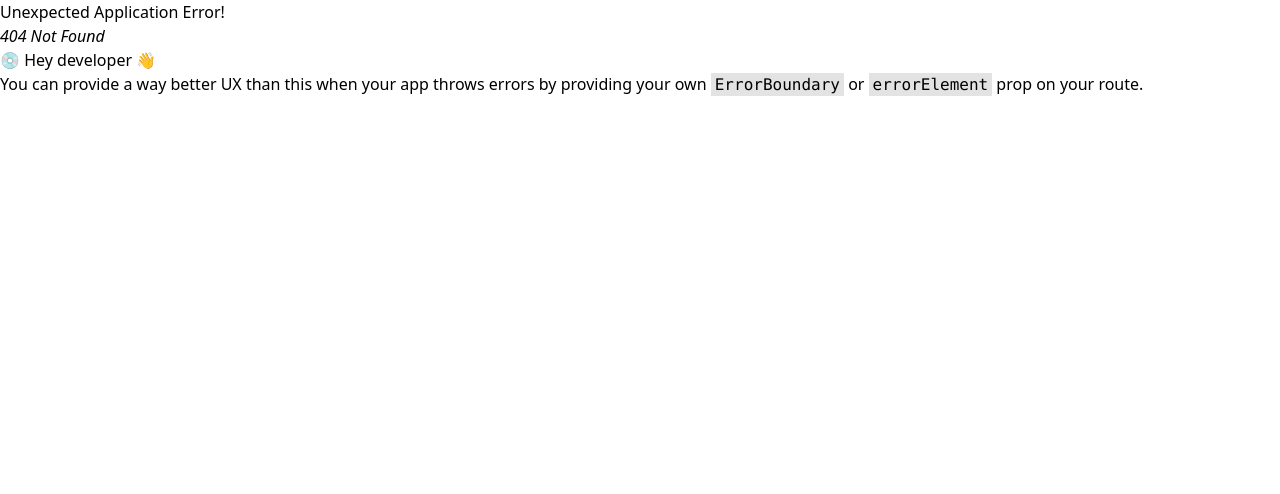
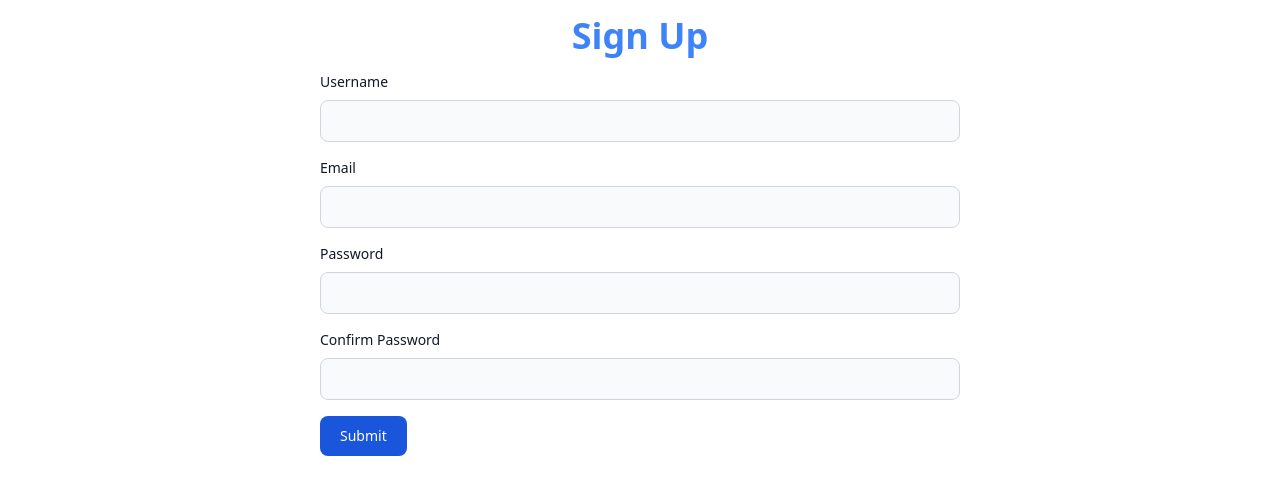
Before and after one commit to sangsokea/react-tailwindcss, a React (Vite) app: page /signup in a window 1280 px wide. Before the commit this address had no page. Shown: the top 494 px of the page. Built offline with nearby package versions, Linux system fonts and the light colour scheme.

Commit message:
formik and yup

```diff
--- a/package.json
+++ b/package.json
@@ -11,12 +11,14 @@
   },
   "dependencies": {
     "flowbite-react": "^0.6.4",
+    "formik": "^2.4.5",
     "localforage": "^1.10.0",
     "match-sorter": "^6.3.1",
     "react": "^18.2.0",
     "react-dom": "^18.2.0",
     "react-router-dom": "^6.19.0",
-    "sort-by": "^1.2.0"
+    "sort-by": "^1.2.0",
+    "yup": "^1.3.2"
   },
   "devDependencies": {
     "@types/react": "^18.2.15",
--- a/src/main.jsx
+++ b/src/main.jsx
@@ -9,6 +9,7 @@
 import Contact from "./pages/contact/Contact.jsx";
 import Home from "./pages/home/Home.jsx";
 import ProductDetails from "./pages/product/ProductDetails.jsx";
+import Signup from "./pages/auth/Signup.jsx";
 
 const router = createBrowserRouter([
   {
@@ -41,6 +42,10 @@
       }
     ],
   },
+  {
+    path: "/signup",
+    element: <Signup/>,
+  }
 ]);
 
 ReactDOM.createRoot(document.getElementById("root")).render(
--- /dev/null
+++ b/src/pages/auth/Signup.jsx
@@ -0,0 +1,140 @@
+import React from "react";
+import { Formik, Form, Field, ErrorMessage } from "formik";
+import * as Yup from "yup";
+
+const validationSchema = Yup.object({
+  name: Yup.string().required("Required"),
+  email: Yup.string()
+    .email("Invalid email format must include @")
+    .required("Required"),
+  password: Yup.string()
+    .min(6, "Password must be at least 6 characters")
+    .required("Required"),
+  confirmPassword: Yup.string()
+    .oneOf([Yup.ref("password"), null], "Password must match")
+    .required("Required"),
+});
+
+export default function Signup() {
+  return (
+    <div className="flex flex-col items-center justify-between">
+      <h1 className="my-4 text-center text-4xl font-semibold text-blue-500">
+        Sign Up
+      </h1>
+      {/* Formik */}
+      <Formik
+        initialValues={{
+          name: "",
+          email: "",
+          password: "",
+          confirmPassword: "",
+        }}
+        validationSchema={validationSchema}
+        onSubmit={(values, { setSubmitting }) => {
+          //   console.log(values);
+        }}
+      >
+        {({isSubmitting}) => {
+          console.log(isSubmitting);
+          return (
+            <Form className="w-1/2">
+              {/* Username */}
+              <div className="mb-4">
+                <label
+                  className="block mb-2 text-sm font-medium text-gray-900 dark:text-white"
+                  htmlFor="name"
+                >
+                  Username
+                </label>
+                <Field
+                  className="bg-gray-50 border border-gray-300 text-gray-900 text-sm rounded-lg focus:ring-blue-500 focus:border-blue-500 block w-full p-2.5 dark:bg-gray-700 dark:border-gray-600 dark:placeholder-gray-400 dark:text-white dark:focus:ring-blue-500 dark:focus:border-blue-500"
+                  type="text"
+                  name="name"
+                  id="name"
+                />
+                <ErrorMessage name="name">
+                  {(msg) => <div className="text-red-500">{msg}</div>}
+                </ErrorMessage>
+              </div>
+
+              {/* Email */}
+              <div className="mb-4">
+                <label
+                  className="block mb-2 text-sm font-medium text-gray-900 dark:text-white"
+                  htmlFor="email"
+                >
+                  Email
+                </label>
+                <Field
+                  className="bg-gray-50 border border-gray-300 text-gray-900 text-sm rounded-lg focus:ring-blue-500 focus:border-blue-500 block w-full p-2.5 dark:bg-gray-700 dark:border-gray-600 dark:placeholder-gray-400 dark:text-white dark:focus:ring-blue-500 dark:focus:border-blue-500"
+                  type="email"
+                  name="email"
+                  id="email"
+                />
+                <ErrorMessage name="email">
+                  {(msg) => <div className="text-red-500">{msg}</div>}
+                </ErrorMessage>
+              </div>
+
+              {/* Password */}
+              <div className="mb-4">
+                <label
+                  className="block mb-2 text-sm font-medium text-gray-900 dark:text-white"
+                  htmlFor="password"
+                >
+                  Password
+                </label>
+                <Field
+                  className="bg-gray-50 border border-gray-300 text-gray-900 text-sm rounded-lg focus:ring-blue-500 focus:border-blue-500 block w-full p-2.5 dark:bg-gray-700 dark:border-gray-600 dark:placeholder-gray-400 dark:text-white dark:focus:ring-blue-500 dark:focus:border-blue-500"
+                  type="password"
+                  name="password"
+                  id="password"
+                />
+                <ErrorMessage name="password">
+                  {(msg) => <div className="text-red-500">{msg}</div>}
+                </ErrorMessage>
+              </div>
+
+              {/* Confirm Password */}
+              <div className="mb-4">
+                <label
+                  className="block mb-2 text-sm font-medium text-gray-900 dark:text-white"
+                  htmlFor="confirmPassword"
+                >
+                  Confirm Password
+                </label>
+                <Field
+                  className="bg-gray-50 border border-gray-300 text-gray-900 text-sm rounded-lg focus:ring-blue-500 focus:border-blue-500 block w-full p-2.5 dark:bg-gray-700 dark:border-gray-600 dark:placeholder-gray-400 dark:text-white dark:focus:ring-blue-500 dark:focus:border-blue-500"
+                  type="password"
+                  name="confirmPassword"
+                  id="confirmPassword"
+                />
+                <ErrorMessage name="confirmPassword">
+                  {(msg) => <div className="text-red-500">{msg}</div>}
+                </ErrorMessage>
+              </div>
+              {isSubmitting && (
+                <button
+                  type="button"
+                  class="text-white bg-blue-400 dark:bg-blue-500 cursor-not-allowed font-medium rounded-lg text-sm px-5 py-2.5 text-center"
+                  disabled
+                >
+                  Disabled button
+                </button>
+              )}
+              {!isSubmitting && (
+                <button
+                  disabled={isSubmitting}
+                  type="submit"
+                  class="text-white bg-blue-700 hover:bg-blue-800 focus:ring-4 focus:outline-none focus:ring-blue-300 font-medium rounded-lg text-sm w-full sm:w-auto px-5 py-2.5 text-center dark:bg-blue-600 dark:hover:bg-blue-700 dark:focus:ring-blue-800"
+                >
+                  Submit
+                </button>
+              )}
+            </Form>
+          );
+        }}
+      </Formik>
+    </div>
+  );
+}
```
Also changed, not shown: 1 other file (tests, documents, lock files or other folders).
